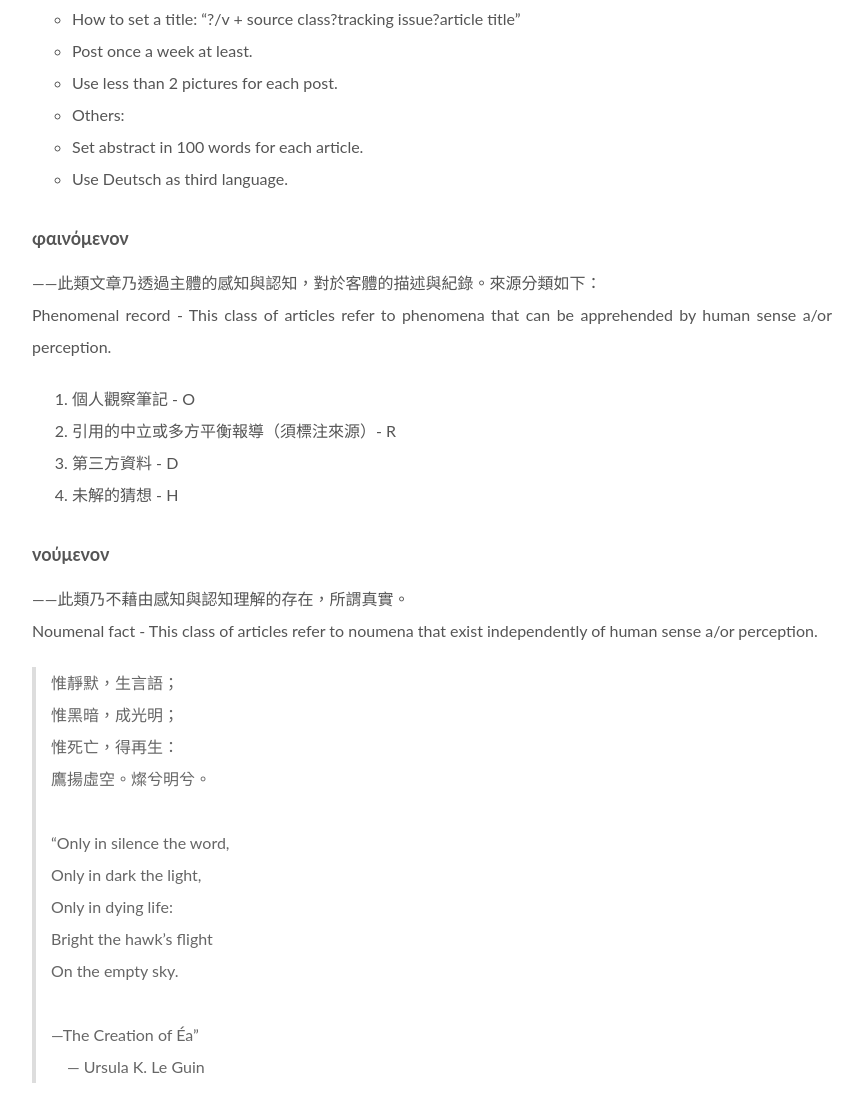
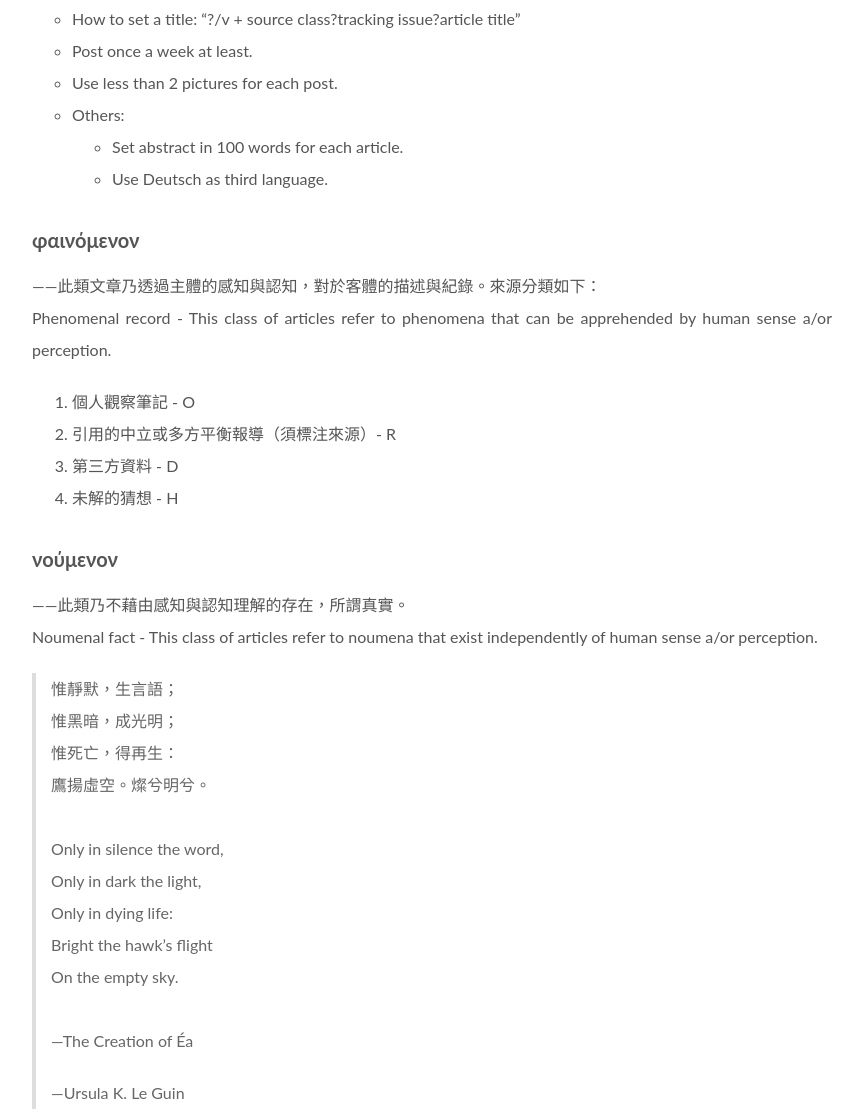
Before and after one commit to AlephFaraday/AlephFaraday.github.io, a plain HTML site: page index.html in a window 1280 px wide. Shown: the part 848-1960 px from the top of the page, without its empty margins (208-1071 px from the left). Drawn offline with Linux system fonts and the light colour scheme.

Commit message:
Site updated: 2019-01-10 04:10:04

```diff
--- a/index.html
+++ b/index.html
@@ -351,7 +351,7 @@
 
 
 
-              <time title="Created: 2019-01-10 01:27:37 / Modified: 04:06:05" itemprop="dateCreated datePublished" datetime="2019-01-10T01:27:37+08:00">2019-01-10</time>
+              <time title="Created: 2019-01-10 01:27:37 / Modified: 04:09:58" itemprop="dateCreated datePublished" datetime="2019-01-10T01:27:37+08:00">2019-01-10</time>
 
 
 
@@ -405,20 +405,23 @@
 <li>How to set a title: “?/v + source class?tracking issue?article title”</li>
 <li>Post once a week at least.</li>
 <li>Use less than 2 pictures for each post.</li>
-<li>Others:</li>
+<li>Others:<ul>
 <li>Set abstract in 100 words for each article.</li>
 <li>Use Deutsch as third language.</li>
 </ul>
-<h3 id="φαινόμενον"><a href="#φαινόμενον" class="headerlink" title="φαινόμενον"></a>φαινόμενον</h3><p>——此類文章乃透過主體的感知與認知，對於客體的描述與紀錄。來源分類如下：<br>Phenomenal record - This class of articles refer to phenomena that can be apprehended by human sense a/or perception.</p>
+</li>
+</ul>
+<h2 id="φαινόμενον"><a href="#φαινόμενον" class="headerlink" title="φαινόμενον"></a>φαινόμενον</h2><p>——此類文章乃透過主體的感知與認知，對於客體的描述與紀錄。來源分類如下：<br>Phenomenal record - This class of articles refer to phenomena that can be apprehended by human sense a/or perception.</p>
 <ol>
 <li>個人觀察筆記 - O</li>
 <li>引用的中立或多方平衡報導（須標注來源）- R</li>
 <li>第三方資料 - D</li>
 <li>未解的猜想 - H</li>
 </ol>
-<h3 id="νούμενον"><a href="#νούμενον" class="headerlink" title="νούμενον"></a>νούμενον</h3><p>——此類乃不藉由感知與認知理解的存在，所謂真實。<br>Noumenal fact - This class of articles refer to noumena that exist independently of human sense a/or perception.</p>
+<h2 id="νούμενον"><a href="#νούμενον" class="headerlink" title="νούμενον"></a>νούμενον</h2><p>——此類乃不藉由感知與認知理解的存在，所謂真實。<br>Noumenal fact - This class of articles refer to noumena that exist independently of human sense a/or perception.</p>
 <blockquote>
-<p>惟靜默，生言語；<br>惟黑暗，成光明；<br>惟死亡，得再生：<br>鷹揚虛空。燦兮明兮。<br>　<br>“Only in silence the word,<br> Only in dark the light,<br> Only in dying life:<br> Bright the hawk’s flight<br> On the empty sky.<br>　<br>    —The Creation of Éa”<br>　― Ursula K. Le Guin</p>
+<p>惟靜默，生言語；<br>惟黑暗，成光明；<br>惟死亡，得再生：<br>鷹揚虛空。燦兮明兮。<br>　<br> Only in silence the word,<br> Only in dark the light,<br> Only in dying life:<br> Bright the hawk’s flight<br> On the empty sky.<br>　<br>  —The Creation of Éa</p>
+<p>  ―Ursula K. Le Guin</p>
 </blockquote>
 
 
```
Also changed, not shown: 2019/01/10/Rules/index.html (+10 -7 lines).
